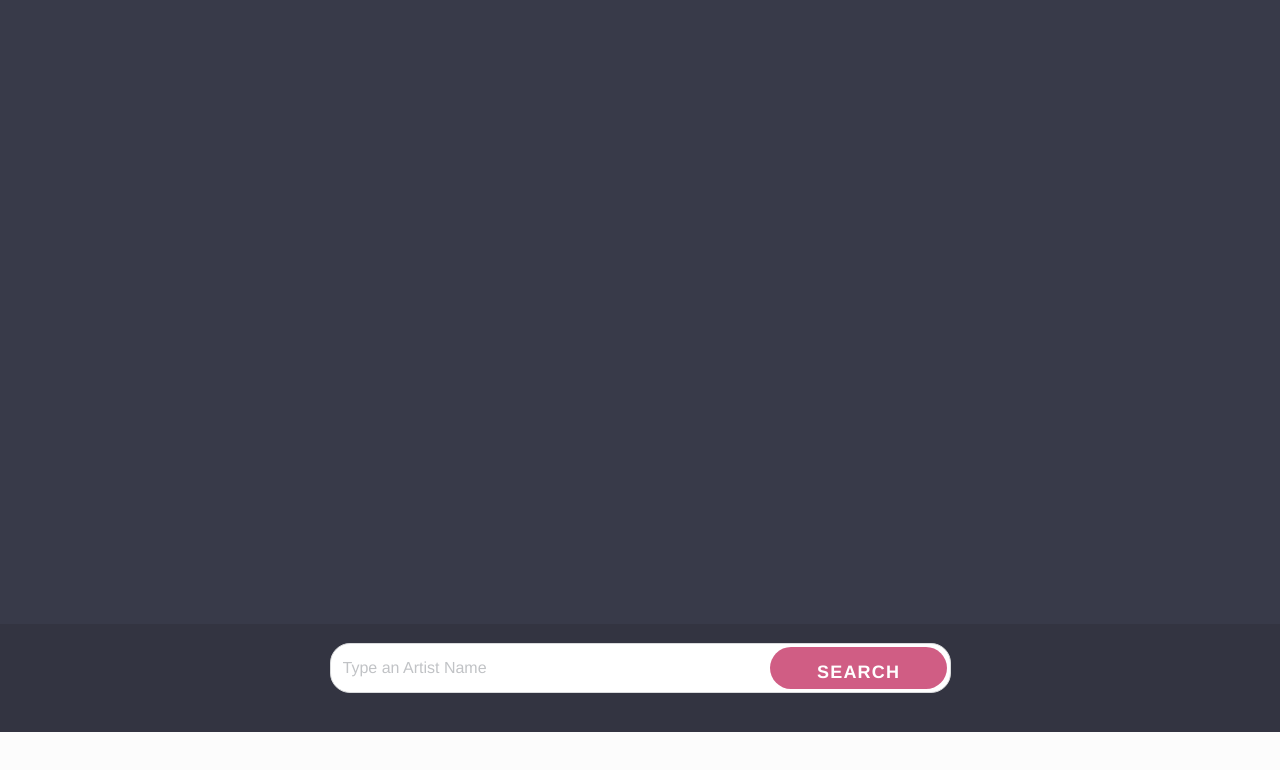
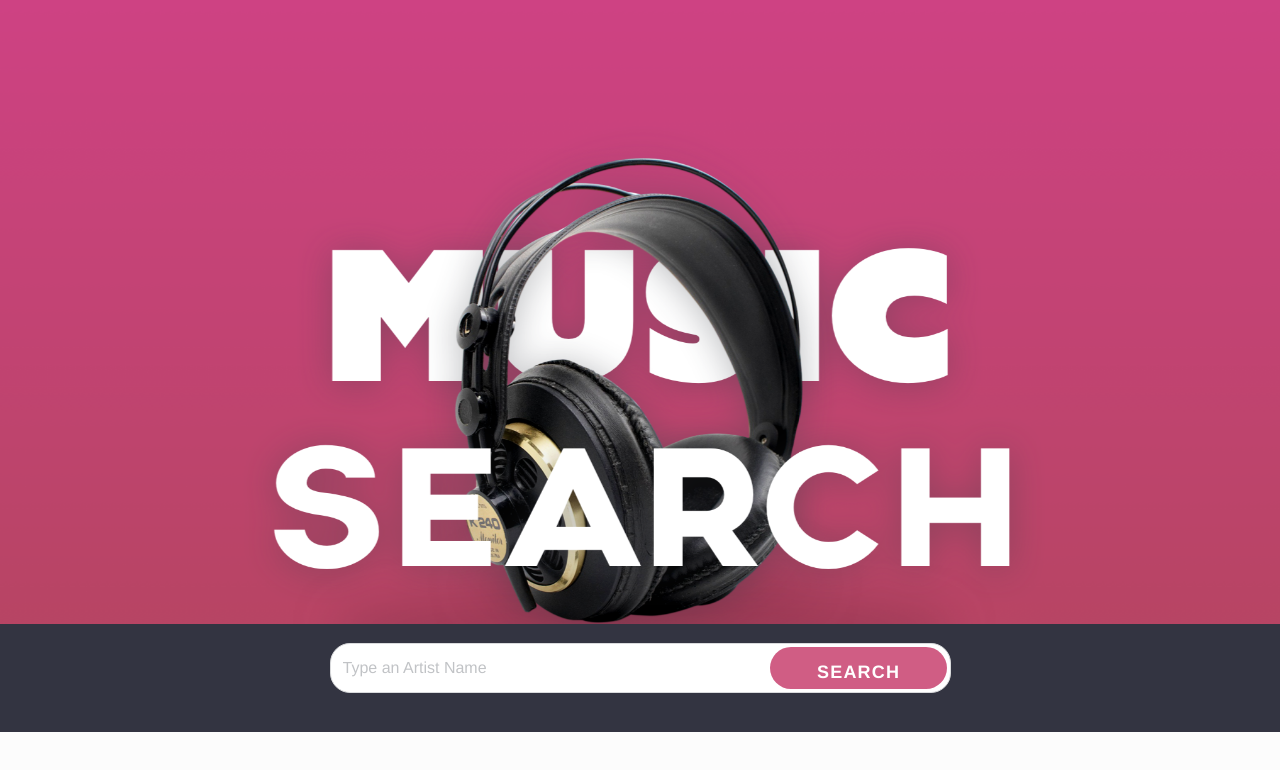
Before and after one commit to mgobinath30/musicsearch, a plain HTML site: page index.html in a window 1280 px wide. Drawn offline with Linux system fonts and the light colour scheme; the site is published under a folder, as on GitHub Pages, so addresses that start at the root find nothing; a web font is replaced by a local one.

Commit message:
Update custom.css

```diff
--- a/css/custom.css
+++ b/css/custom.css
@@ -33,7 +33,7 @@ div#containerDiv {
     color: #3D3D45;
 }
 #header {
-    background: url(/images/bg.png) no-repeat center fixed;
+    background: url(../images/bg.png) no-repeat center fixed;
     padding: 50px;
     background-size: cover;
     height: 624px;
```
